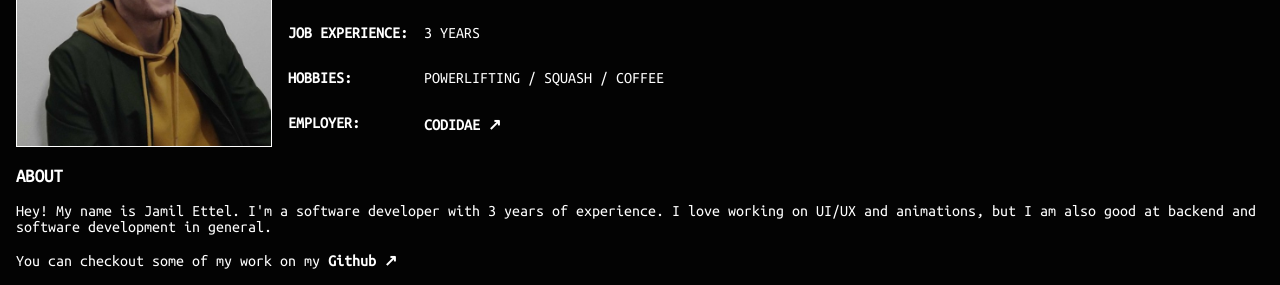
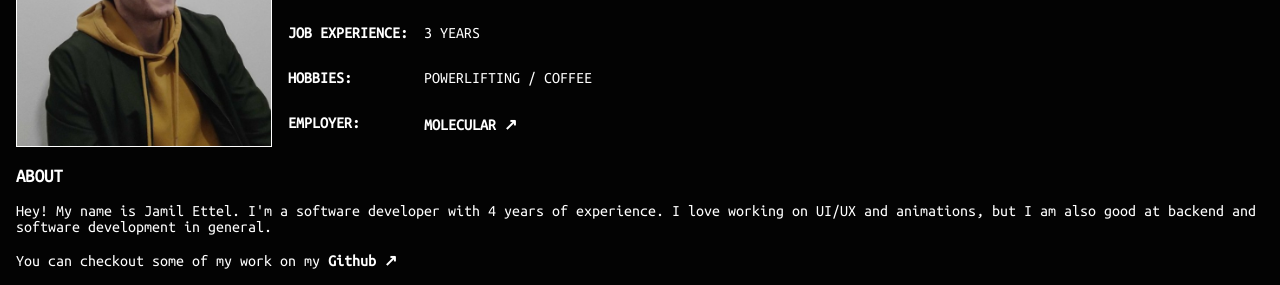
Before and after one commit to jamilettel/portfolio, a Next.js app: page /about in a window 1280 px wide. Shown: the part 229-514 px from the top of the page. Built offline with nearby package versions, Linux system fonts and the light colour scheme.

Commit message:
:speech_balloon: update employer & age

```diff
--- a/package.json
+++ b/package.json
@@ -9,6 +9,7 @@
     "lint": "next lint"
   },
   "dependencies": {
+    "moment": "^2.30.1",
     "next": "13.5.6",
     "react": "^18",
     "react-dom": "^18",
--- a/src/modules/about/About.tsx
+++ b/src/modules/about/About.tsx
@@ -3,6 +3,7 @@ import Layout from "@/components/layout/Layout";
 import PageHeader from "@/components/page-header/PageHeader";
 import Link from "next/link";
 import "./About.scss";
+import moment from "moment";
 
 export default function About() {
   return (
@@ -22,21 +23,21 @@ export default function About() {
             <h3>NAME:</h3>
             <p>JAMIL ETTEL</p>
             <h3>AGE:</h3>
-            <p>23</p>
+            <p>{moment().diff(moment("16/04/2000", "DD/MM/YYYY"), "years")}</p>
             <h3>LOCATION:</h3>
             <p>NANTES, FRANCE</p>
             <h3>JOB EXPERIENCE:</h3>
             <p>3 YEARS</p>
             <h3>HOBBIES:</h3>
-            <p>POWERLIFTING / SQUASH / COFFEE</p>
+            <p>POWERLIFTING / COFFEE</p>
             <h3>EMPLOYER:</h3>
             <p>
               <Link
                 className="white-link"
-                href="https://codidae.fr"
+                href="https://molecular.paris"
                 target="_blank"
               >
-                CODIDAE ↗
+                MOLECULAR ↗
               </Link>
             </p>
           </div>
@@ -44,7 +45,7 @@ export default function About() {
         <div className="about-section">
           <h3>ABOUT</h3>
           <p>
-            Hey! My name is Jamil Ettel. {"I'm"} a software developer with 3
+            Hey! My name is Jamil Ettel. I&apos;m a software developer with 4
             years of experience. I love working on UI/UX and animations, but I
             am also good at backend and software development in general.
           </p>
```
Also changed, not shown: 1 other file (tests, documents, lock files or other folders).
